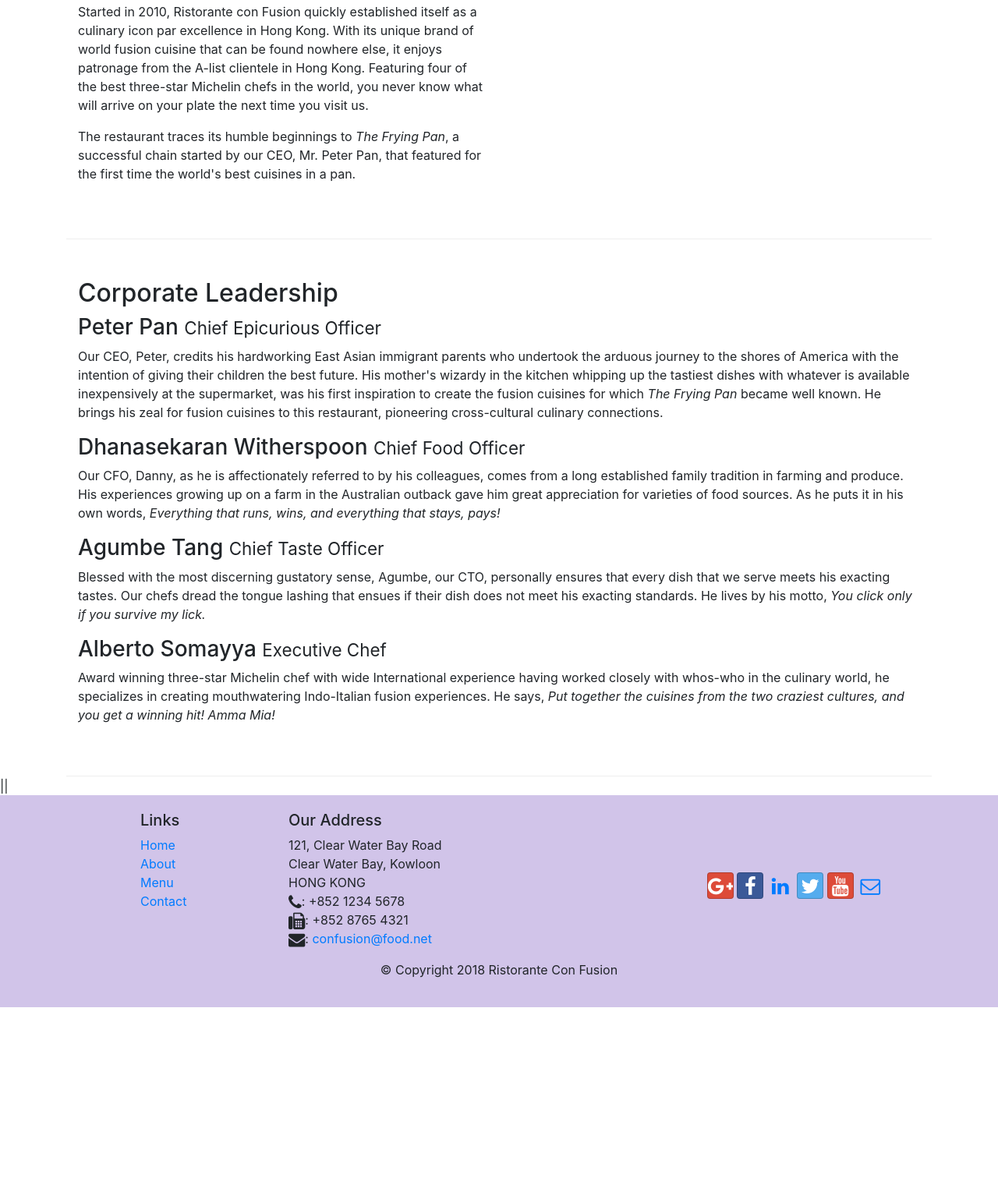
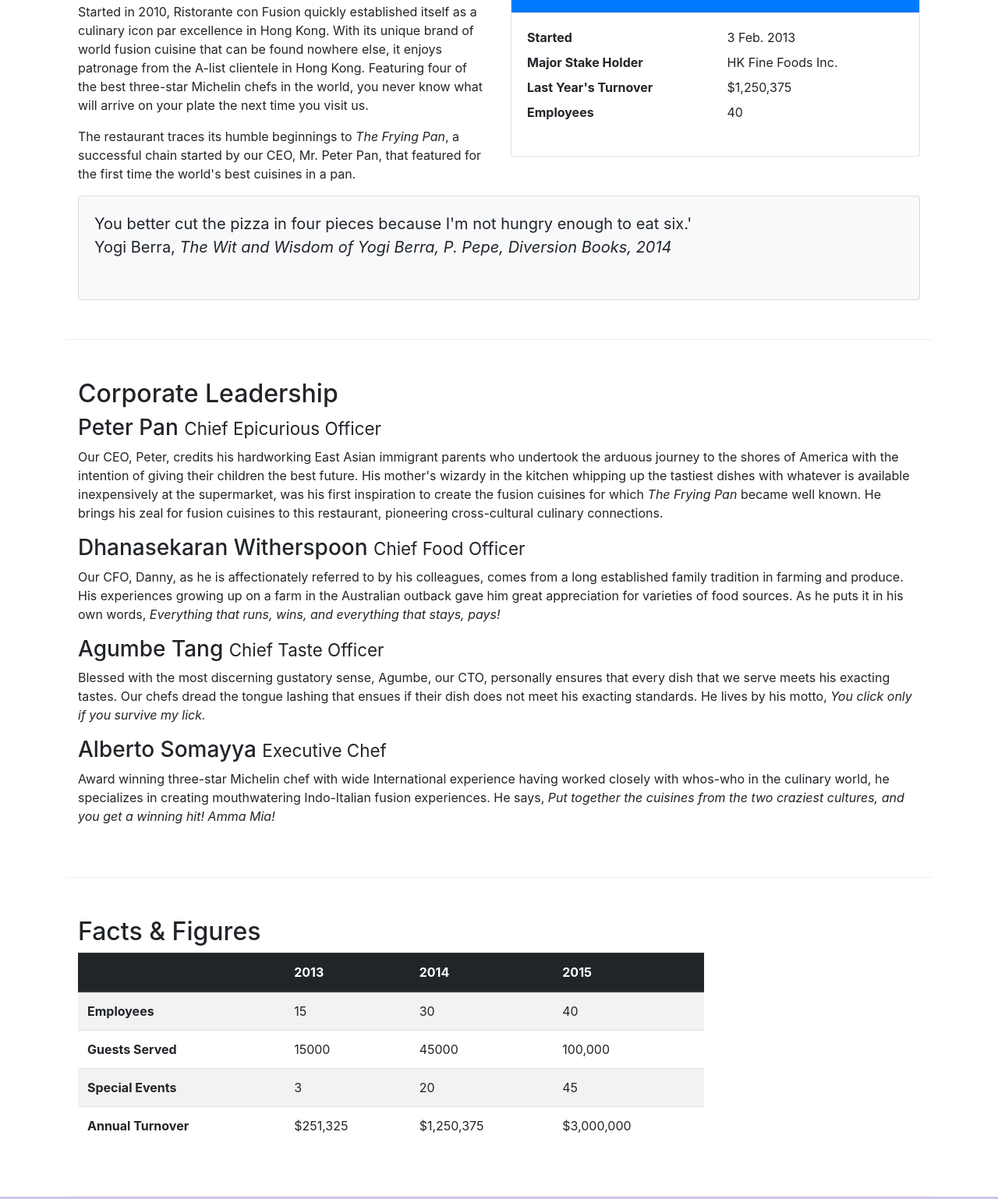
Before and after one commit to aneeshgarg1998/bootstrap-exercise, a website: page aboutus.html in a window 1280 px wide. Shown: the part 558-2096 px from the top of the page at 78% size. Before the commit the page ends 1850 px from the top, so only its background shows below. Drawn offline with nearby package versions, Linux system fonts and the light colour scheme.

Commit message:
Tables and Cards

```diff
--- a/aboutus.html
+++ b/aboutus.html
@@ -64,7 +64,36 @@
                 <p>Started in 2010, Ristorante con Fusion quickly established itself as a culinary icon par excellence in Hong Kong. With its unique brand of world fusion cuisine that can be found nowhere else, it enjoys patronage from the A-list clientele in Hong Kong.  Featuring four of the best three-star Michelin chefs in the world, you never know what will arrive on your plate the next time you visit us.</p>
                 <p>The restaurant traces its humble beginnings to <em>The Frying Pan</em>, a successful chain started by our CEO, Mr. Peter Pan, that featured for the first time the world's best cuisines in a pan.</p>
             </div>
-            <div class="'col-12 col-sm">
+            <div class="col-sm">
+                <div class="card">
+                    <h3 class="card-header bg-primary text-white">Facts At a Glance</h3>
+                    <div class="card-body">
+                        <dl class="row">
+                            <dt class="col-6">Started</dt>
+                            <dd class="col-6">3 Feb. 2013</dd>
+                            <dt class="col-6">Major Stake Holder</dt>
+                            <dd class="col-6">HK Fine Foods Inc.</dd>
+                            <dt class="col-6">Last Year's Turnover</dt>
+                            <dd class="col-6">$1,250,375</dd>
+                            <dt class="col-6">Employees</dt>
+                            <dd class="col-6">40</dd>
+                        </dl>
+                    </div>
+                </div>
+            </div>
+            <div class="col-12">
+                <div class="card card-body bg-light">
+                    <blockquote class="blockquote">
+                        <p class="mb-0">
+                            You better cut the pizza in four pieces
+                            because I'm not hungry enough to eat six.'
+                        </p>
+                        <footer class="blockquote">
+                            Yogi Berra,
+                            <cite title="Source Title">The Wit and Wisdom of Yogi Berra, P. Pepe, Diversion Books, 2014</cite>
+                        </footer>
+                    </blockquote>
+                </div>
             </div>
         </div>
 
@@ -82,8 +111,53 @@
                 <p class="d-none d-sm-block">Award winning three-star Michelin chef with wide International experience having worked closely with whos-who in the culinary world, he specializes in creating mouthwatering Indo-Italian fusion experiences. He says, <em>Put together the cuisines from the two craziest cultures, and you get a winning hit! Amma Mia!</em></p>
             </div>
         </div>
+        <div class="row row-content">
+            <div class="col-12 col-sm-9">
+                <h2>Facts &amp; Figures</h2>
+                <div class="table-responsive">
+                    <table class="table table-striped">
+                        <thead class="thead-dark">
+                            <tr>
+                                <th>&nbsp;</th>
+                                <th>2013</th>
+                                <th>2014</th>
+                                <th>2015</th>
+                            </tr>
+                        </thead>
+                        <tbody>
+                            <tr>
+                                <th>Employees</th>
+                                <td>15</td>
+                                <td>30</td>
+                                <td>40</td>
+                            </tr>
+                            <tr>
+                                <th>Guests Served</th>
+                                <td>15000</td>
+                                <td>45000</td>
+                                <td>100,000</td>
+                            </tr>
+                            <tr>
+                                <th>Special Events</th>
+                                <td>3</td>
+                                <td>20</td>
+                                <td>45</td>
+                            </tr>
+                            <tr>
+                                <th>Annual Turnover</th>
+                                <td>$251,325</td>
+                                <td>$1,250,375</td>
+                                <td>$3,000,000</td>
+                            </tr>
+                        </tbody>
+                    </table>
+                </div>
+            </div>
+            <div class="col-12 col-sm-3">
 
-    </div>||
+            </div>
+        </div>
+    </div>
 
     <footer class="footer">
         <div class="container">
```
